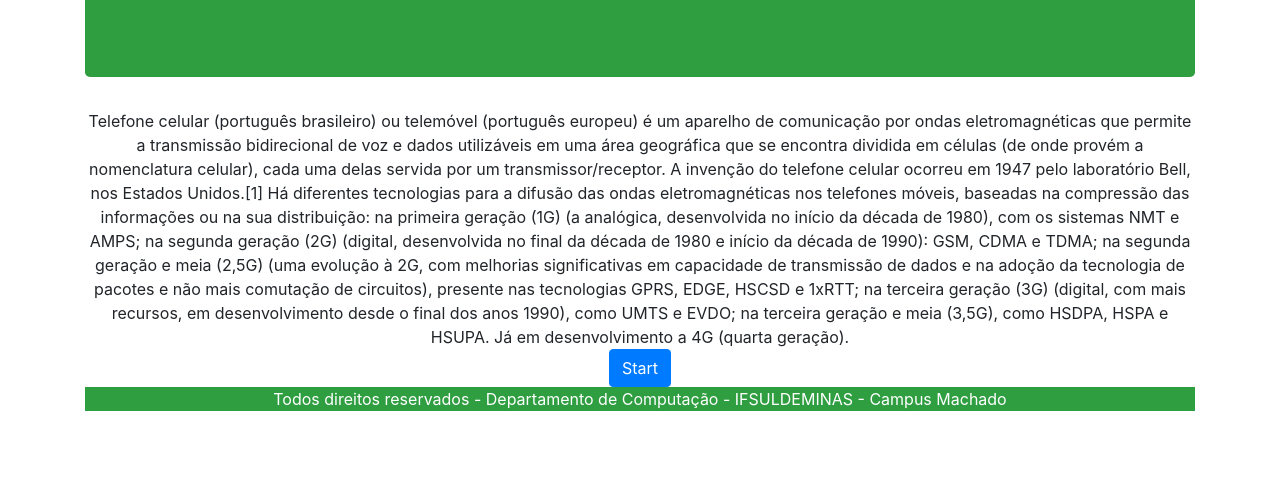
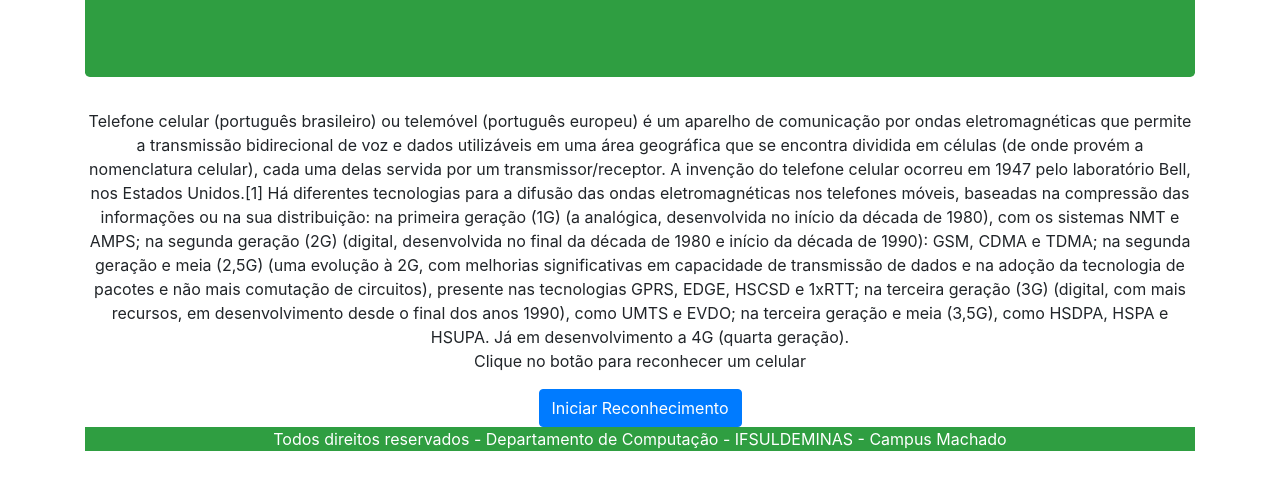
Before and after one commit to matheuefranco/aulatensor, a plain HTML site: page index.html in a window 1280 px wide. Shown: the part 147-636 px from the top of the page. Drawn offline with nearby package versions, Linux system fonts and the light colour scheme.

Commit message:
alterado-celular2

```diff
--- a/index.html
+++ b/index.html
@@ -20,7 +20,8 @@
             Há diferentes tecnologias para a difusão das ondas eletromagnéticas nos telefones móveis, baseadas na compressão das informações ou na sua distribuição: na primeira geração (1G) (a analógica, desenvolvida no início da década de 1980), com os sistemas NMT e AMPS; na segunda geração (2G) (digital, desenvolvida no final da década de 1980 e início da década de 1990): GSM, CDMA e TDMA; na segunda geração e meia (2,5G) (uma evolução à 2G, com melhorias significativas em capacidade de transmissão de dados e na adoção da tecnologia de pacotes e não mais comutação de circuitos), presente nas tecnologias GPRS, EDGE, HSCSD e 1xRTT; na terceira geração (3G) (digital, com mais recursos, em desenvolvimento desde o final dos anos 1990), como UMTS e EVDO; na terceira geração e meia (3,5G), como HSDPA, HSPA e HSUPA. Já em desenvolvimento a 4G (quarta geração).
         </div>
 
-        <button type="button" class="btn btn-primary" onclick="init()">Start</button>
+       <p>Clique no botão para reconhecer um celular</p>
+        <button type="button" class="btn btn-primary" onclick="init()">Iniciar Reconhecimento</button>
         <div id="webcam-container"></div>
         <div id="label-container" class="display-4"></div>
 
```
